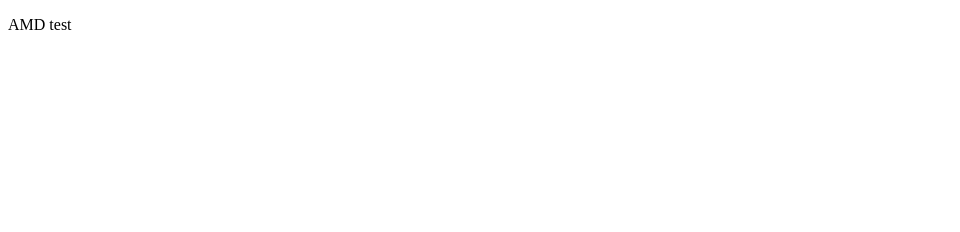
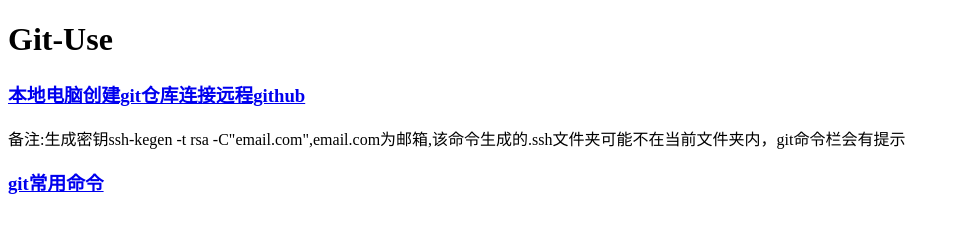
Before and after one commit to cdzm/MyGitUse, a plain HTML site: page firsttest/index.html in a window 1280 px wide. Shown: the whole page, without its empty margins (0-960 px from the left). Drawn offline with Linux system fonts and the light colour scheme.

Commit message:
添加git初始操作链接，和常用命令查询链接

```diff
--- a/firsttest/index.html
+++ b/firsttest/index.html
@@ -5,6 +5,9 @@
 	<title>Document</title>
 </head>
 <body>
-	<p>AMD test</p>
+	<h1>Git-Use</h1>
+	<h3><a href="http://blog.csdn.net/u010856630/article/details/51602396">本地电脑创建git仓库连接远程github</a></h3>
+	<p>备注:生成密钥ssh-kegen -t rsa -C"email.com",email.com为邮箱,该命令生成的.ssh文件夹可能不在当前文件夹内，git命令栏会有提示</p>
+	<h3><a href="http://www.ruanyifeng.com/blog/2015/12/git-cheat-sheet.html">git常用命令</a></h3>
 </body>
 </html>
```
Also changed, not shown: 3 other files.
